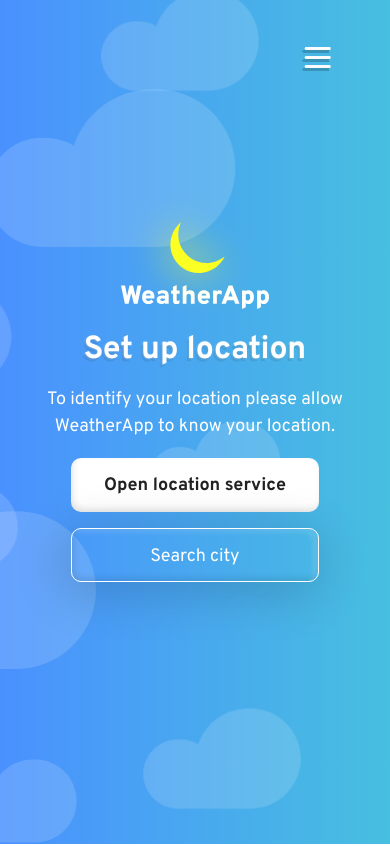
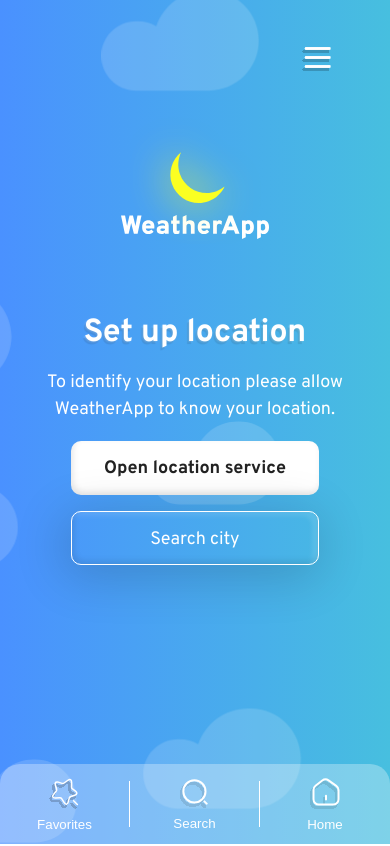
Before and after one commit to sagibarshai/Weather, a React (Create React App) app: page /home in a window 390 px wide. Built offline with nearby package versions, Linux system fonts and the light colour scheme; no server answers.

Commit message:
done with style for footer mobile

```diff
--- a/src/components/FooterMobile.tsx
+++ b/src/components/FooterMobile.tsx
@@ -0,0 +1,47 @@
+import {
+     StyledFooterContainer,
+     StyledButtonFooter,
+     StyledLink,
+     StyledText,
+} from "./StyledFooterMobile";
+import { StyledIcon } from "../shared/Icons/Icon";
+import { ReactComponent as IconFavorite } from "../shared/svg/fav-outline.svg";
+import { ReactComponent as IconSearch } from "../shared/svg/search-white.svg";
+import { ReactComponent as IconHome } from "../shared/svg/home-outline.svg";
+
+type Props = {
+     setOpenSearchBoxMobile: (x: boolean) => void;
+};
+
+const FooterMobile: React.FC<Props> = (props) => {
+     return (
+          <StyledFooterContainer>
+               <StyledButtonFooter>
+                    <StyledLink to="/favorite">
+                         <StyledIcon>
+                              <IconFavorite />
+                         </StyledIcon>
+                    </StyledLink>
+                    <StyledText>Favorites</StyledText>
+               </StyledButtonFooter>
+               <StyledButtonFooter
+                    onClick={() => props.setOpenSearchBoxMobile(true)}
+               >
+                    <StyledIcon>
+                         <IconSearch />
+                    </StyledIcon>
+                    <StyledText>Search</StyledText>
+               </StyledButtonFooter>
+               <StyledButtonFooter>
+                    <StyledLink to="/home">
+                         <StyledIcon>
+                              <IconHome />
+                         </StyledIcon>
+                    </StyledLink>
+                    <StyledText>Home</StyledText>
+               </StyledButtonFooter>
+          </StyledFooterContainer>
+     );
+};
+
+export default FooterMobile;
--- a/src/components/StyledFooterMobile.tsx
+++ b/src/components/StyledFooterMobile.tsx
@@ -0,0 +1,39 @@
+import styled from "styled-components";
+import cssBreakPoints from "../shared/cssBreakPoints/cssBreakPoints";
+import { Link } from "react-router-dom";
+import themes from "../shared/themes/themes";
+export const StyledFooterContainer = styled.footer`
+     display: none;
+     @media ${cssBreakPoints.mobile} {
+          display: flex;
+     }
+     position: absolute;
+     bottom: 0;
+     width: 100vw;
+     height: 80px;
+     margin: 217px 0 0;
+     background-color: rgba(255, 255, 255, 0.3);
+     border-radius: 20px 20px 0 0;
+     align-items: center;
+`;
+export const StyledButtonFooter = styled.button`
+     width: 33.333%;
+     height: 46px;
+     vertical-align: middle;
+     border: none;
+     &:not(:last-child) {
+          border-right: 1px white solid;
+     }
+     background-color: transparent;
+     display: flex;
+     justify-content: center;
+     align-items: center;
+     flex-direction: column;
+     gap: 4px;
+`;
+export const StyledLink = styled(Link)`
+     text-decoration: none;
+`;
+export const StyledText = styled.span`
+     color: ${themes.white};
+`;
--- a/src/pages/Home.tsx
+++ b/src/pages/Home.tsx
@@ -1,6 +1,7 @@
 import { useState } from "react";
 import { useSelector, useDispatch } from "react-redux";
 import MobileHeader, { MobileMenuBottom } from "../components/MobileHeader";
+import FooterMobile from "../components/FooterMobile";
 import {
      StyledPageContainer,
      StyledLocationTitle,
@@ -24,6 +25,8 @@ const Home: React.FC = () => {
      const [noResultAndEnter, setNoResultAndEnter] = useState<boolean>(false);
      const [searchInput, setSearchInput] = useState<string>("");
      const [locationIsOpen, setLocationIsOpen] = useState<boolean>(true);
+     const [openSearchBoxMobile, setOpenSearchBoxMobile] =
+          useState<boolean>(false);
      const dispatch = useDispatch();
      const renderPraimaryBackground = useSelector(
           (state: RootState) => state.headerSlice.renderPraimaryBackground
@@ -57,16 +60,10 @@ const Home: React.FC = () => {
                          onClick={onClickHandler}
                          openLogoutPopup={openLogoutPopup}
                     >
-                         <StyledIcon
-                              displayOnlyOnMobile={true}
-                              position="absolute"
-                              top="182px"
-                              left="50%"
-                              transform="translate(-50% , 0)"
-                         >
-                              <IconApp />
-                         </StyledIcon>
                          <StyledLocationDiv>
+                              <StyledIcon displayOnlyOnMobile={true}>
+                                   <IconApp />
+                              </StyledIcon>
                               <StyledIcon displayMobile={false}>
                                    <IconLocation />
                               </StyledIcon>
@@ -101,6 +98,9 @@ const Home: React.FC = () => {
                     </StyledPageContainer>
                     {openLogoutPopup && <Popup />}
                     <MobileMenuBottom />
+                    <FooterMobile
+                         setOpenSearchBoxMobile={setOpenSearchBoxMobile}
+                    />
                </>
           );
 
--- a/src/pages/Login.tsx
+++ b/src/pages/Login.tsx
@@ -161,7 +161,7 @@ const Login = () => {
                          />
                     </StyledInputsContainer>
                     <StyledButton
-                         mobileWidth="98vw"
+                         mobileWidthWithCalc="90vw"
                          margin="40px 0 0 0"
                          disabled={!(emailIsValid && passwordIsValid)}
                          variant={
--- a/src/pages/StyledHome.tsx
+++ b/src/pages/StyledHome.tsx
@@ -38,6 +38,9 @@ export const StyledLocationDiv = styled.div`
      height: 266px;
      text-align: center;
      @media ${cssBreakPoints.mobile} {
+          height: auto;
+          top: 112px;
+          transform: translate(-50%, 0);
      }
 `;
 export const StyledLocationTitle = styled.h3`
--- a/src/shared/UIElements/Button/Button.tsx
+++ b/src/shared/UIElements/Button/Button.tsx
@@ -25,6 +25,7 @@ interface StyledButtonProps {
      fontWeight?: string;
      color?: string;
      displayOnlyOnMobile?: boolean;
+     border?: string;
 }
 
 export const StyledButton = styled.button<StyledButtonProps>`
@@ -94,6 +95,7 @@ export const StyledButton = styled.button<StyledButtonProps>`
      height: ${(props) => props.height};
      font-weight: ${(props) => props.fontWeight};
      color: ${(props) => props.color};
+     border: ${(props) => props.border};
      @media ${cssBreakPoints.bigDesktop} {
           ${(props) => props.displayOnlyOnMobile === true && "display:none"}
      }
--- a/src/shared/backgroundAnimation/BackgroundAnimation.tsx
+++ b/src/shared/backgroundAnimation/BackgroundAnimation.tsx
@@ -1,4 +1,5 @@
 import styled, { css } from "styled-components";
+import cssBreakPoints from "../cssBreakPoints/cssBreakPoints";
 import { ReactComponent as IconCloudL } from "../svg/cloud-L.svg";
 import { ReactComponent as IconCloudM } from "../svg/cloud-M.svg";
 import { ReactComponent as IconCloudS } from "../svg/cloud-S.svg";
@@ -9,6 +10,7 @@ type Props = {
      endLeft?: string | number;
      endRight?: string | number;
      time?: string | number;
+     displayOnMobile?: boolean;
 };
 
 const StyledCloud = styled.i<Props>`
@@ -19,6 +21,9 @@ const StyledCloud = styled.i<Props>`
      left: ${(props) => props.left};
      z-index: 0;
      transition: all;
+     @media ${cssBreakPoints.mobile} {
+          ${(props) => props.displayOnMobile === false && `display:none`}
+     }
      ${(props) =>
           props.left && props.endLeft
                ? css`
@@ -52,7 +57,13 @@ const StyledCloud = styled.i<Props>`
 const BackgroundAnimation = () => {
      return (
           <>
-               <StyledCloud top="20%" right="0%" endRight="100%" time="150s">
+               <StyledCloud
+                    top="20%"
+                    right="0%"
+                    endRight="100%"
+                    time="150s"
+                    displayOnMobile={false}
+               >
                     <IconCloudL />
                </StyledCloud>
                <StyledCloud top="40%" left="-20%" endLeft="100%" time="250s">
@@ -61,7 +72,13 @@ const BackgroundAnimation = () => {
                <StyledCloud top="55%" right="0" endRight="100%" time="110s">
                     <IconCloudS />
                </StyledCloud>
-               <StyledCloud top="70%" left="-10%" endLeft="100%" time="200s">
+               <StyledCloud
+                    top="70%"
+                    left="-10%"
+                    endLeft="100%"
+                    time="200s"
+                    displayOnMobile={false}
+               >
                     <IconCloudL />
                </StyledCloud>
                <StyledCloud top="90%" right="0%" endRight="100%" time="300s">
```
